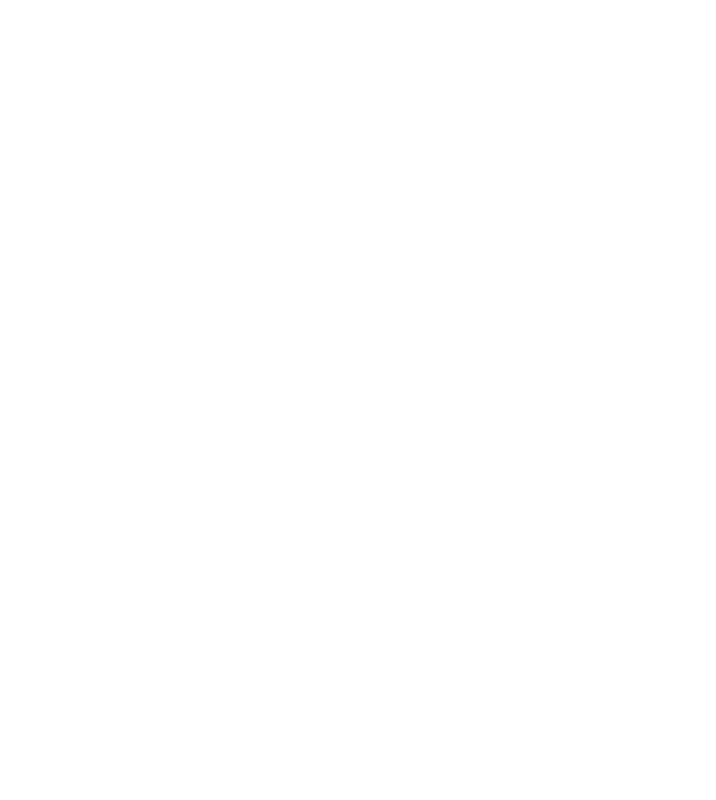
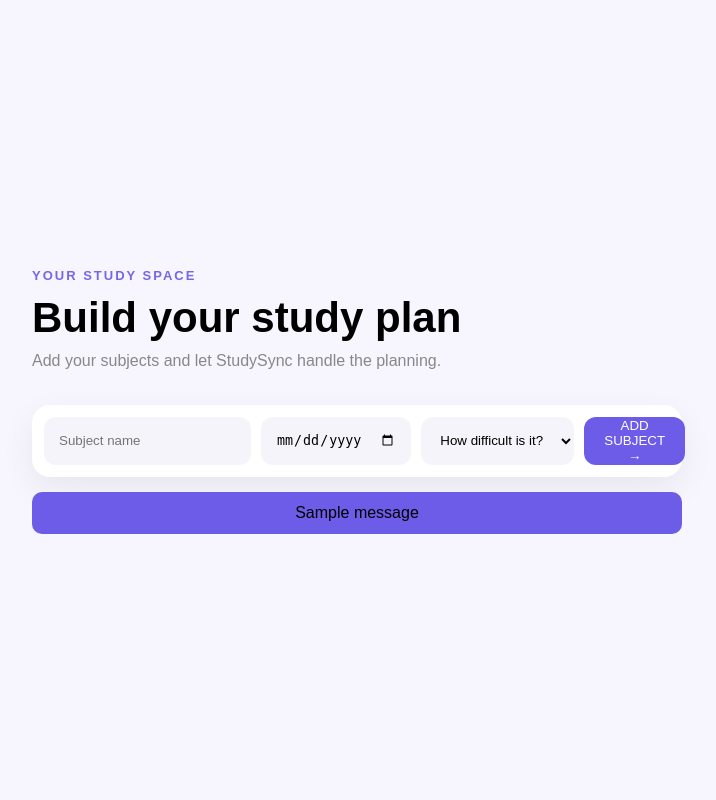
Before and after one commit to ashwinidevs/StudySync, a Flask app: page /add_sub in a window 1280 px wide. Before the commit the part shown is empty. Shown: the whole page, without its empty margins (283-999 px from the left). Run offline with Flask 3, Linux system fonts and the light colour scheme; the visitor is signed in with stand-in values (Sample User, id 1); tables that the repository leaves empty hold one stand-in row (values such as "Sample post"); one stand-in notice (Sample message) is shown.

Commit message:
Implement add subject functionality

```diff
--- a/app.py
+++ b/app.py
@@ -1,6 +1,5 @@
 from flask import *
 from db import *
-from werkzeug.security import generate_password_hash,check_password_hash
 import model
 from functools import wraps
 app=Flask(__name__)
@@ -77,9 +76,35 @@ def base():
 def dashboard():
     return render_template("dashboard.html")
 
-@app.route("/subject")
+@app.route("/add_sub", methods=["GET", "POST"])
 @login_required
-def subject():
+def add_sub():
+    db = sessionLocal()
+
+    if request.method == "POST":
+        sub_name = request.form.get("subjectnm")
+        exam_date = request.form.get("exam_date")
+        difficulty_lvl = request.form.get("difficulty")
+
+        if sub_name and exam_date and difficulty_lvl:
+            try:
+                sub = model.Subject(
+                    subject_name=sub_name,
+                    exam_date=exam_date,
+                    difficulty_lvl=difficulty_lvl
+                )
+
+                db.add(sub)
+                db.commit()
+
+                flash("Subject added successfully!")
+                return redirect("/add_sub")
+
+            except IntegrityError:
+                db.rollback()
+                flash("Subject already exists!")
+                return redirect("/add_sub")
+
     return render_template("subject.html")
 
 @app.route("/today_plan")
@@ -97,10 +122,7 @@ def progress():
 def analytics():
     return render_template("analytics.html")
 
-@app.route("/add_sub")
-@login_required
-def add_sub():
-    return render_template("add_sub.html")
+
 
 @app.route("/edit_sub")
 @login_required
@@ -113,7 +135,5 @@ def setting():
     return render_template("setting.html")
 
 
-
-
 if __name__ == "__main__":
     app.run(debug=True)
--- /dev/null
+++ b/static/subject.css
@@ -0,0 +1,89 @@
+* {
+  box-sizing: border-box;
+  margin: 0;
+  padding: 0;
+}
+
+body {
+  min-height: 100vh;
+  font-family: Arial, sans-serif;
+  background: #f7f6ff;
+  display: grid;
+  place-items: center;
+}
+
+main {
+  width: 650px;
+  animation: show 0.7s ease;
+}
+
+.top span {
+  color: #7567e8;
+  font-size: 13px;
+  font-weight: bold;
+  letter-spacing: 2px;
+}
+
+.top h1 {
+  font-size: 42px;
+  margin: 10px 0;
+}
+
+.top p {
+  color: #888;
+  margin-bottom: 35px;
+}
+
+.subject-box {
+  display: grid;
+  grid-template-columns: 1.5fr 1fr 1fr auto;
+  gap: 10px;
+  background: white;
+  padding: 12px;
+  border-radius: 18px;
+  box-shadow: 0 12px 35px #0001;
+}
+
+input,
+select {
+  border: 0;
+  outline: 0;
+  padding: 15px;
+  background: #f5f4fa;
+  border-radius: 12px;
+}
+
+button {
+  border: 0;
+  padding: 0 20px;
+  border-radius: 12px;
+  background: #6c5ce7;
+  color: white;
+  cursor: pointer;
+  transition: 0.3s;
+}
+
+button:hover {
+  transform: translateX(4px);
+}
+
+@keyframes show {
+  from {
+    opacity: 0;
+    transform: translateY(25px);
+  }
+  to {
+    opacity: 1;
+    transform: translateY(0);
+  }
+}
+
+.flash-message {
+  margin-top: 15px;
+  padding: 12px 20px;
+  border-radius: 10px;
+  background: #6c5ce7;
+  color: #000000;
+  text-align: center;
+  font-size: 16px;
+}
--- a/templates/base.html
+++ b/templates/base.html
@@ -20,7 +20,7 @@
             <h3>StudySync</h3>
             <nav class="menu">
                 <a href="{{ url_for('dashboard') }}" class="menu-items">Dashboard</a>
-                <a href="{{ url_for('subject') }}" class="menu-items">Subjects</a>
+                <a href="{{ url_for('add_sub') }}" class="menu-items">Subjects</a>
                 <a href="{{ url_for('today_plan') }}" class="menu-items">Today's Plan</a>
                 <a href="{{ url_for('progress') }}" class="menu-items">Progress</a>
                 <a href="{{ url_for('analytics') }}" class="menu-items">Analytics</a>
--- a/templates/subject.html
+++ b/templates/subject.html
@@ -0,0 +1,47 @@
+<!doctype html>
+<html lang="en">
+  <head>
+    <meta charset="UTF-8" />
+    <meta name="viewport" content="width=device-width, initial-scale=1.0" />
+    <title>Add Subject</title>
+    <link
+      rel="stylesheet"
+      href="{{ url_for('static', filename='subject.css') }}"
+    />
+  </head>
+
+  <body>
+    <main>
+      <div class="top">
+        <span>YOUR STUDY SPACE</span>
+        <h1>Build your study plan</h1>
+        <p>Add your subjects and let StudySync handle the planning.</p>
+      </div>
+      <form method="post">
+        <div class="subject-box">
+          <input
+            type="text"
+            id="subject"
+            name="subjectnm"
+            placeholder="Subject name"
+          />
+
+          <input type="date" name="exam_date" id="exam_date" />
+
+          <select id="difficulty" name="difficulty">
+            <option value="">How difficult is it?</option>
+            <option value="easy">Easy</option>
+            <option value="medium">Medium</option>
+            <option value="hard">Hard</option>
+          </select>
+
+          <button>ADD SUBJECT →</button>
+        </div>
+      </form>
+      {% with messages = get_flashed_messages() %} {% if messages %} {% for
+      message in messages %}
+      <div class="flash-message">{{ message }}</div>
+      {% endfor %} {% endif %} {% endwith %}
+    </main>
+  </body>
+</html>
```
Also changed, not shown: model.py (+2 -5 lines), templates/add_sub.html (deleted).
